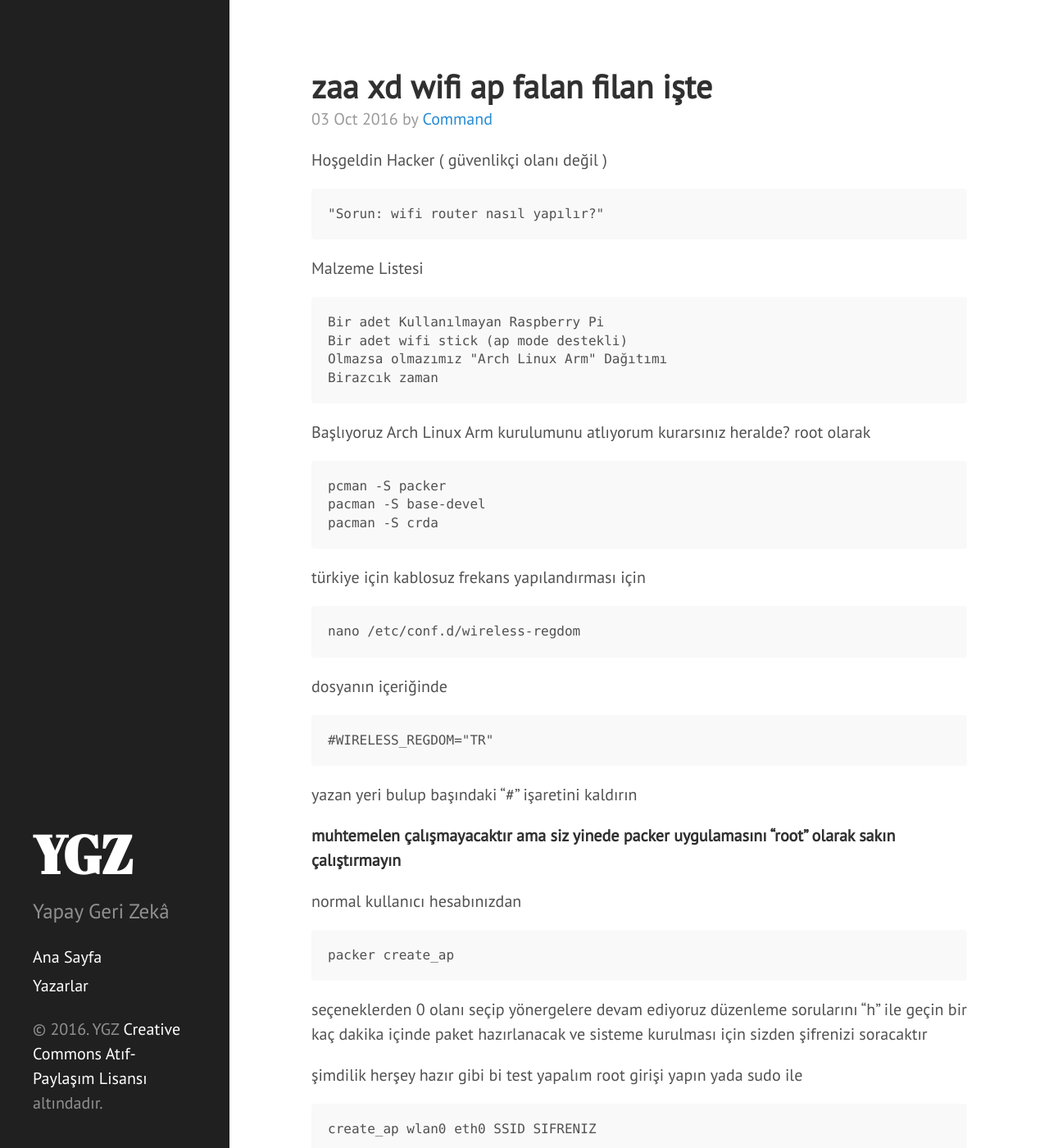
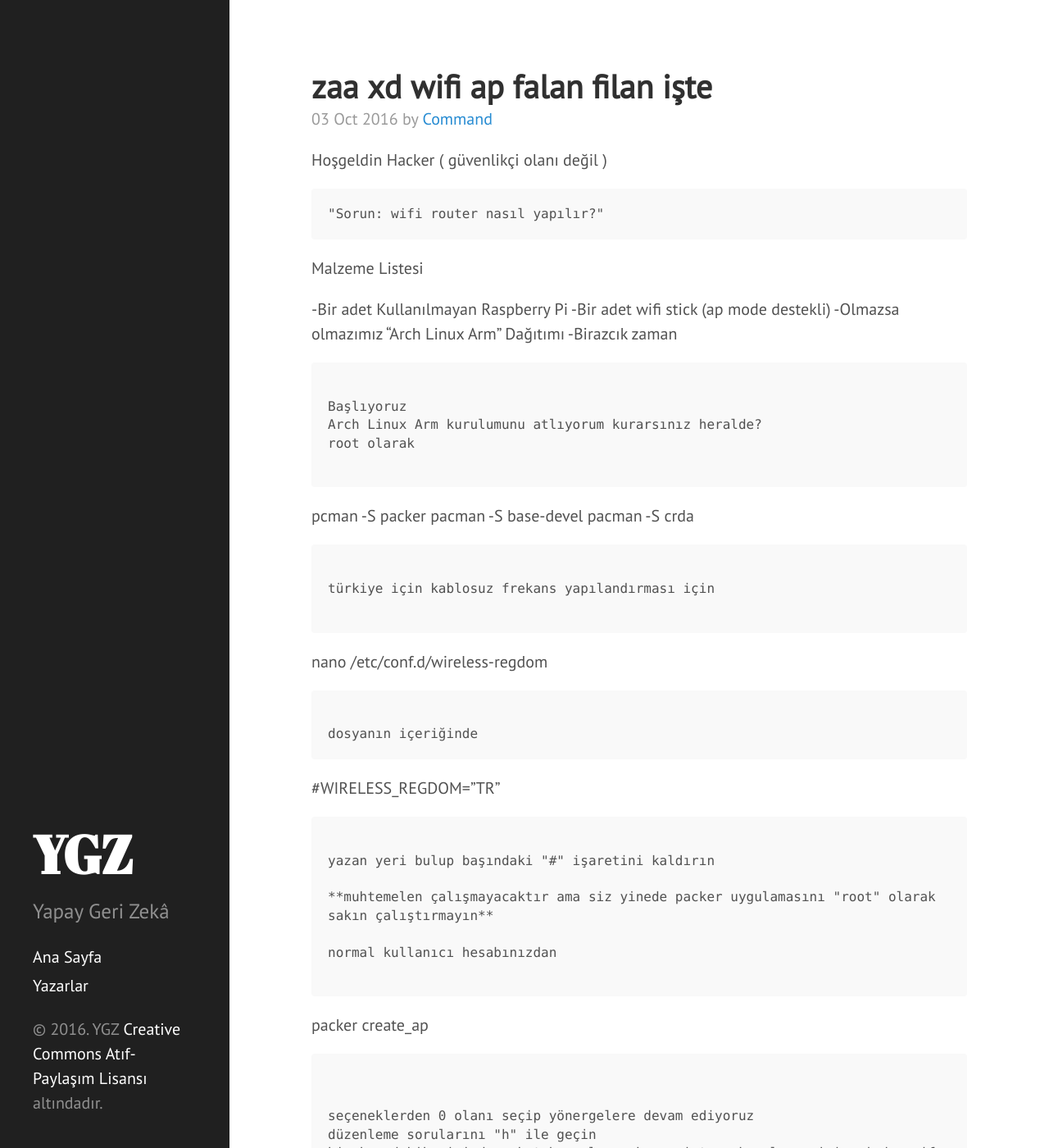
Before and after one commit to yapaygerizeka/yapaygerizeka.github.io, a Jekyll site: the page built from _posts/command/2016-10-03-raspi-ap.md, in a window 1280 px wide and 1400 px high. Shown: the whole window at 82% size. Built offline with Jekyll 4.4.1, drawn with Linux system fonts in a browser that asks for light colours; nearby versions of some CDN libraries; some of the changed text lies outside the part shown.

````diff
--- a/_posts/command/2016-10-03-raspi-ap.md
+++ b/_posts/command/2016-10-03-raspi-ap.md
@@ -11,11 +11,12 @@ Hoşgeldin Hacker ( güvenlikçi olanı değil )
 ```
 
 Malzeme Listesi
-```
-Bir adet Kullanılmayan Raspberry Pi
-Bir adet wifi stick (ap mode destekli)
-Olmazsa olmazımız "Arch Linux Arm" Dağıtımı
-Birazcık zaman
+
+-Bir adet Kullanılmayan Raspberry Pi
+-Bir adet wifi stick (ap mode destekli)
+-Olmazsa olmazımız "Arch Linux Arm" Dağıtımı
+-Birazcık zaman
+
 ```
 
 Başlıyoruz
````
